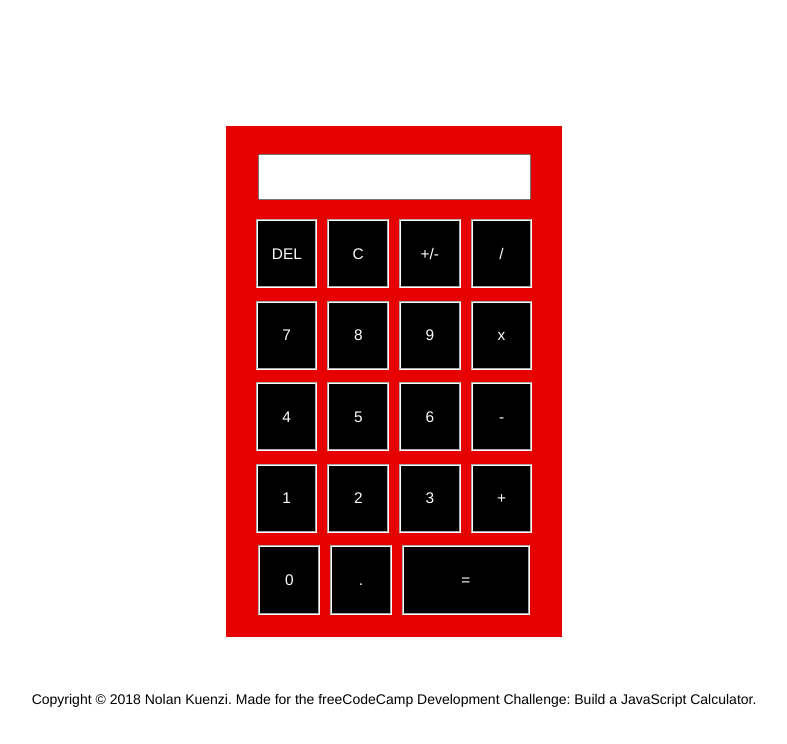
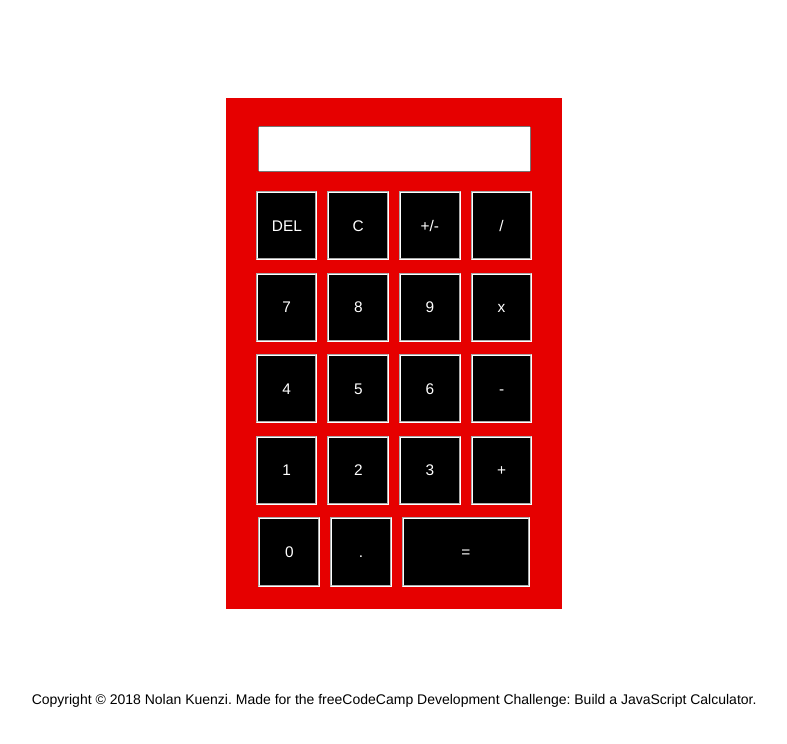
Before and after one commit to NolanKuenzi/basicCalculator, a plain HTML site: page index.html in a window 1280 px wide. Shown: the part 56-800 px from the top of the page, without its empty margins (246-1033 px from the left). Drawn offline with nearby package versions, Linux system fonts and the light colour scheme.

```diff
--- a/main.css
+++ b/main.css
@@ -12,7 +12,7 @@
 	margin-left: auto;
     margin-right: auto;
     position: relative;
-    top: 13em;
+    top: 11em;
     text-align: center;
     background-color: rgb(230, 0, 0);
     width: 24em;
@@ -61,7 +61,6 @@
 
 .button:focus {
 	outline: 0;
-
 }
 
 #eq {
```
